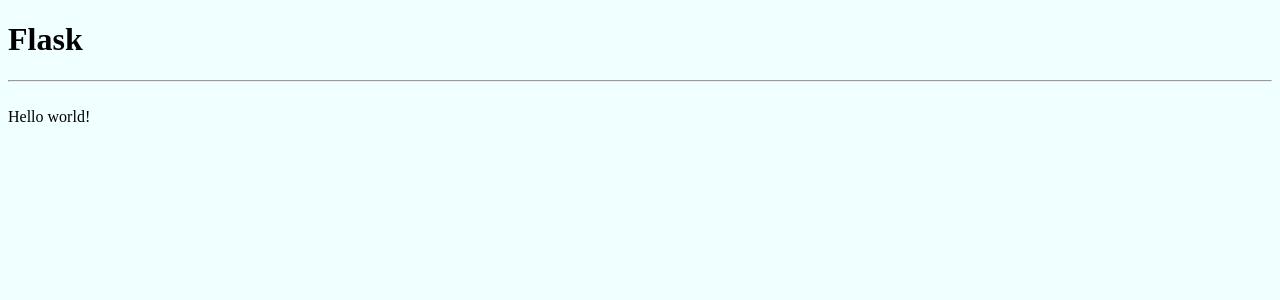
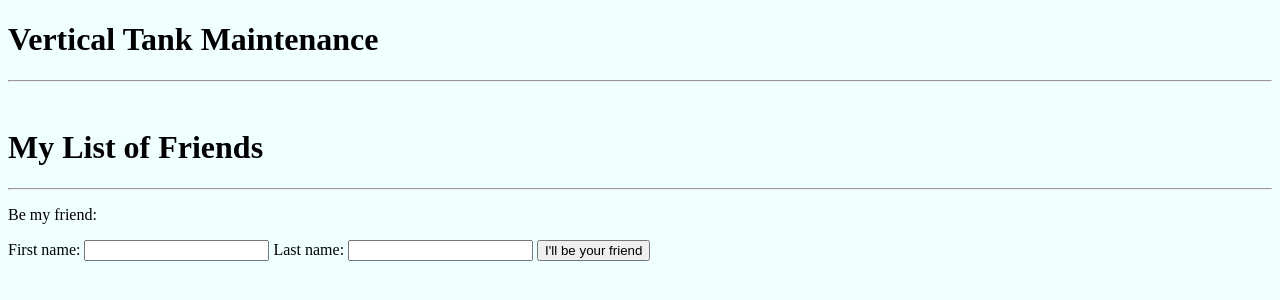
Before and after one commit to sydney-anderson1/VTM, a Flask app: page / in a window 1280 px wide. Shown: the top 300 px of the page. Run offline with Flask 2, Linux system fonts and the light colour scheme.

Commit message:
initial VTM

```diff
--- a/app.py
+++ b/app.py
@@ -7,9 +7,13 @@ app = Flask(__name__)
 def index():
     return render_template('index.html', pageTitle='Flask Server Home Page')
 
-@app.route('/mike')
-def mike():
-    return render_template('mike.html', pageTitle='About Mike')
+@app.route('/about')
+def about():
+    return render_template('about.html', pageTitle='About VTM')
+
+@app.route('/estimate')
+def estimate():
+    return render_template('estimate.html', pageTitle='Create an Estimate')
 
 if __name__ == '__main__':
-    app.run(debug=False)
+    app.run(debug=True)
--- a/templates/base.html
+++ b/templates/base.html
@@ -8,7 +8,7 @@
 </head>
 <body>
     <div>
-        <h1>Flask</h1>
+        <h1>Vertical Tank Maintenance</h1>
         <hr>
         <br>
 
--- /dev/null
+++ b/templates/estimate.html
@@ -0,0 +1,6 @@
+{% extends 'base.html' %}
+
+{% block title %} Welcome to Mike's Page {% endblock %}
+
+
+{% block body %} Estimation {% endblock %}
--- a/templates/index.html
+++ b/templates/index.html
@@ -1,6 +1,16 @@
-{% extends 'base.html' %}
+{% extends 'base.html' %} {% block body %}
 
-{% block title %} Welcome to the home page {% endblock %}
+<h1>My List of Friends</h1>
+<hr />
+<p>Be my friend:</p>
+<form action="/add_friend" method="POST">
+    <label for="fname">First name:</label>
+    <input type="text" id="fname" name="fname" />
 
+    <label for="lname">Last name:</label>
+    <input type="text" id="lname" name="lname" />
 
-{% block body %} Hello world! {% endblock %}
+    <input type="submit" id="submit" value="I'll be your friend" />
+</form>
+
+{% endblock %}
```
Also changed, not shown: templates/about.html (renamed from templates/mike.html).
